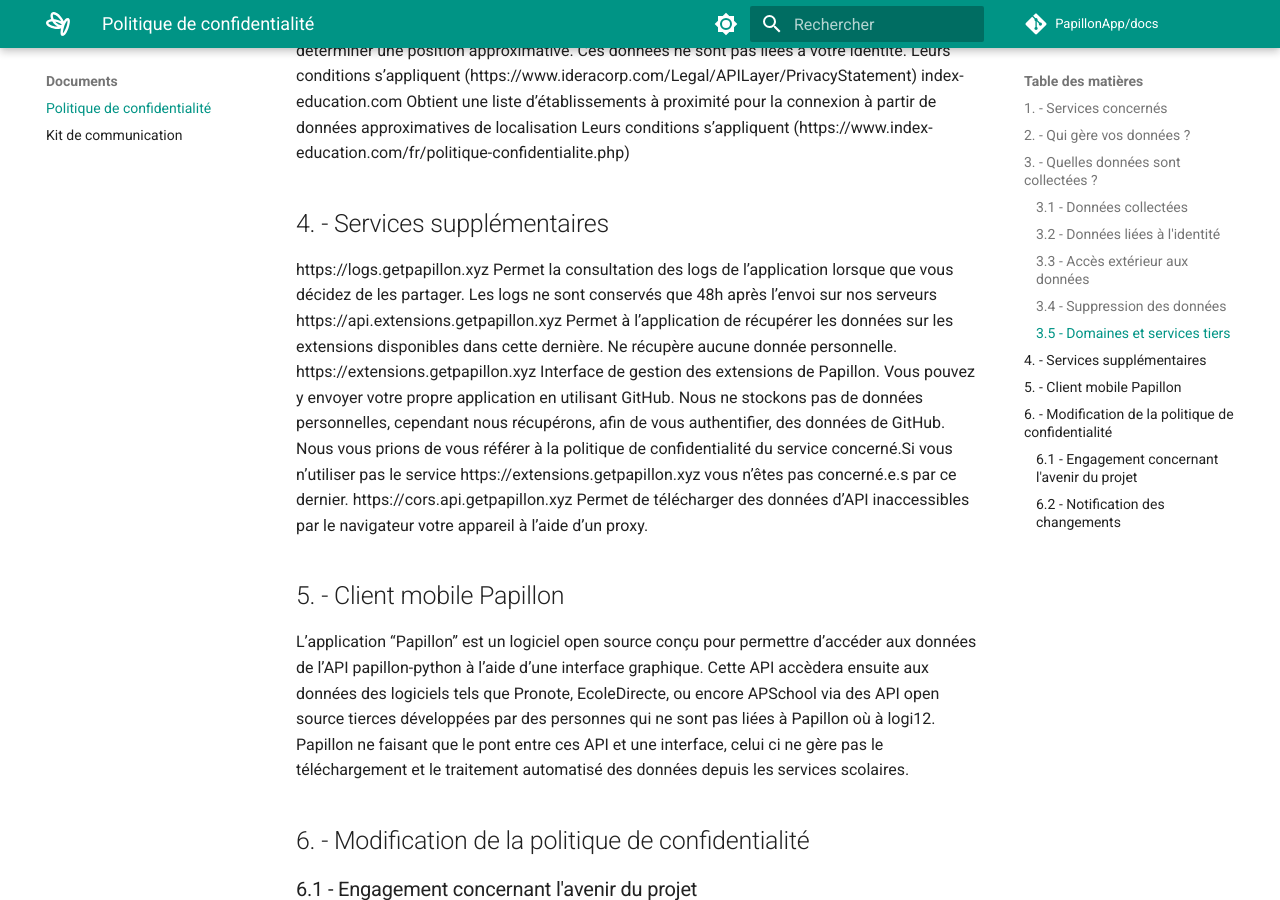
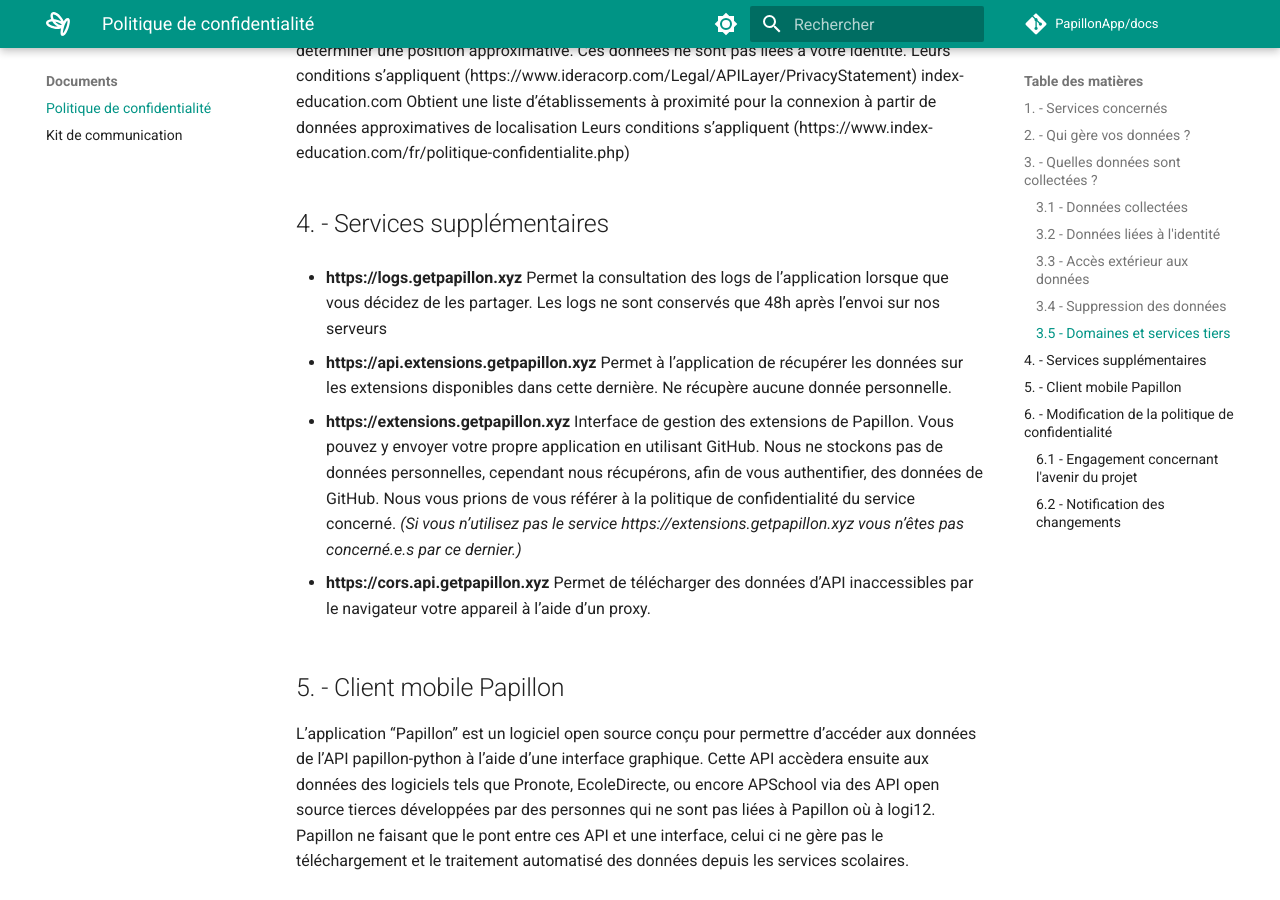
Before and after one commit to PapillonApp/docs, an MkDocs documentation site: the page built from docs/documents/privacy-policy.md, in a window 1280 px wide and 900 px high, scrolled down 1523 px. Built offline with MkDocs 1.6.1 and Material for MkDocs 9.7.7, drawn with Linux system fonts in a browser that asks for light colours; comment, search, counter and statistics services are not loaded.

Commit message:
Update privacy-policy.md

```diff
--- a/docs/documents/privacy-policy.md
+++ b/docs/documents/privacy-policy.md
@@ -23,13 +23,16 @@ Des services tiers peuvent utiliser vos données dans le but du fonctionnement d
 index-education.com Obtient une liste d’établissements à proximité pour la connexion à partir de données approximatives de localisation Leurs conditions s’appliquent (https://www.index-education.com/fr/politique-confidentialite.php)
 
 ## 4. - Services supplémentaires
-https://logs.getpapillon.xyz
+- **https://logs.getpapillon.xyz**
 Permet la consultation des logs de l’application lorsque que vous décidez de les partager. Les logs ne sont conservés que 48h après l’envoi sur nos serveurs
-https://api.extensions.getpapillon.xyz
+
+- **https://api.extensions.getpapillon.xyz**
 Permet à l’application de récupérer les données sur les extensions disponibles dans cette dernière. Ne récupère aucune donnée personnelle.
-https://extensions.getpapillon.xyz
-Interface de gestion des extensions de Papillon. Vous pouvez y envoyer votre propre application en utilisant GitHub. Nous ne stockons pas de données personnelles, cependant nous récupérons, afin de vous authentifier, des données de GitHub. Nous vous prions de vous référer à la politique de confidentialité du service concerné.Si vous n’utiliser pas le service https://extensions.getpapillon.xyz vous n’êtes pas concerné.e.s par ce dernier.
-https://cors.api.getpapillon.xyz
+
+- **https://extensions.getpapillon.xyz**
+Interface de gestion des extensions de Papillon. Vous pouvez y envoyer votre propre application en utilisant GitHub. Nous ne stockons pas de données personnelles, cependant nous récupérons, afin de vous authentifier, des données de GitHub. Nous vous prions de vous référer à la politique de confidentialité du service concerné. *(Si vous n’utilisez pas le service https://extensions.getpapillon.xyz vous n’êtes pas concerné.e.s par ce dernier.)*
+
+- **https://cors.api.getpapillon.xyz**
 Permet de télécharger des données d’API inaccessibles par le navigateur votre appareil à l’aide d’un proxy.
 
 ## 5. - Client mobile Papillon
```
